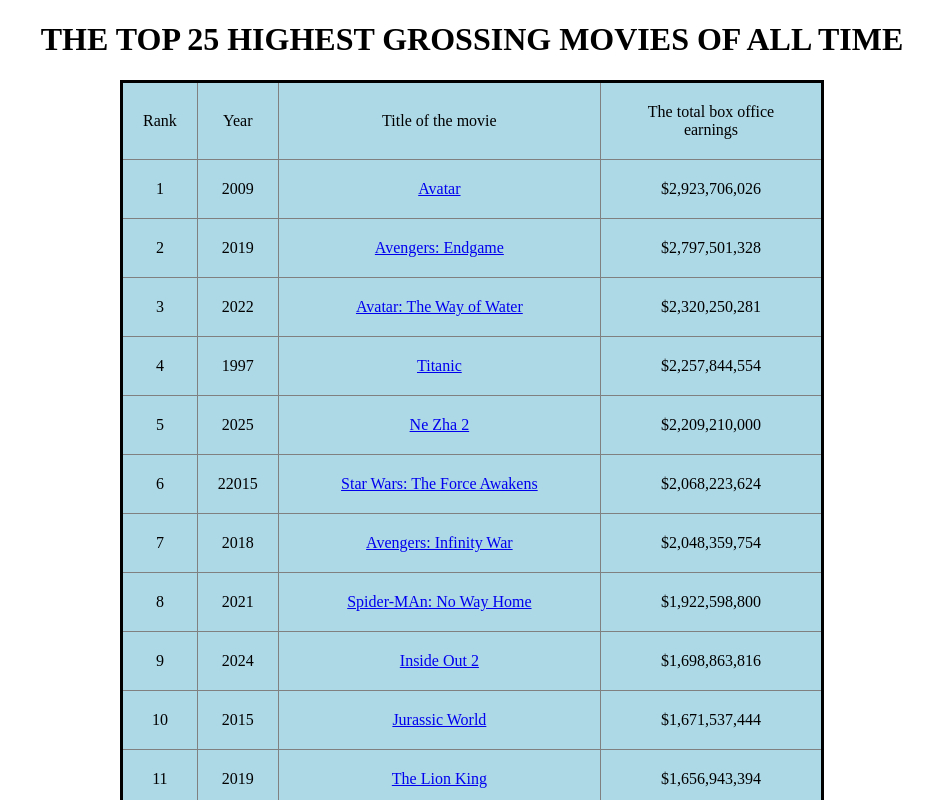
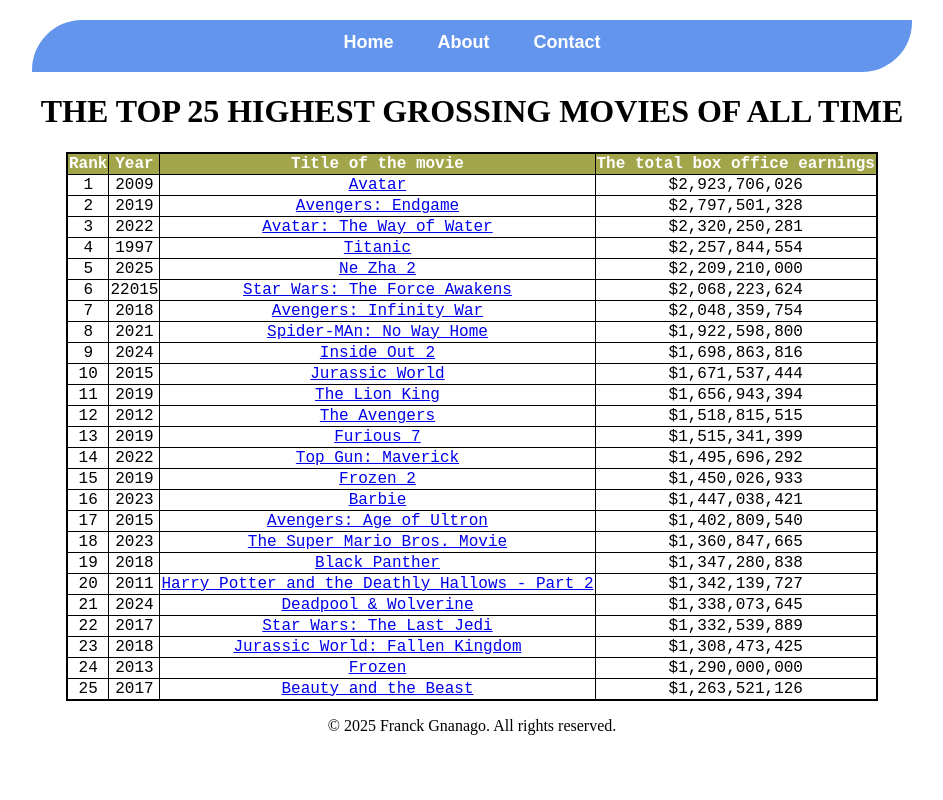
Before and after one commit to gnanagofranck/Module-1-Assessment-4, a plain HTML site: page index.html in a window 1280 px wide. Shown: the top 800 px of the page, without its empty margins (168-1111 px from the left). Drawn offline with Linux system fonts and the light colour scheme.

Commit message:
Update Assessment 4
New files added ( about.html, contact.html )

```diff
--- a/index.html
+++ b/index.html
@@ -1,173 +1,176 @@
 <!DOCTYPE html>
 <html lang="en">
   <head>
-    <meta charset="UTF-8" />
-    <meta name="viewport" content="width=device-width, initial-scale=1.0" />
-    <title>Document</title>
+    <title>Top 25 highest grossing Movies</title>
     <link rel="stylesheet" href="style.css" />
   </head>
   <body>
+    <div id="menu">
+      <a href="index.html">Home</a>
+      <a href="about.html">About</a>
+      <a href="contact.html">Contact</a>
+    </div>
     <h1>THE TOP 25 HIGHEST GROSSING MOVIES OF ALL TIME</h1>
-    <table>
+    <table border="2">
       <tr>
-        <td>Rank</td>
-        <td>Year</td>
-        <td>Title of the movie</td>
-        <td>The total box office earnings</td>
+        <th>Rank</th>
+        <th>Year</th>
+        <th>Title of the movie</th>
+        <th>The total box office earnings</th>
       </tr>
       <tr>
         <td>1</td>
         <td>2009</td>
-          <td><a href="images/Avatar.jpg" target="_blank">Avatar</td>
+          <td><a href="about.html">Avatar</td>
         <td>$2,923,706,026</td>
       </tr>
       <tr>
         <td>2</td>
         <td>2019</td>
-        <td><a href="images/Avengers-Endgame.jpg" target="_blank">Avengers: Endgame</td>
+        <td><a href="about.html">Avengers: Endgame</td>
         <td>$2,797,501,328</td>
       </tr>
       <tr>
         <td>3</td>
         <td>2022</td>
-        <td><a href="images/Avatar-The-Way-of-Water.jpg" target="_blank">Avatar: The Way of Water</td>
+        <td><a href="about.html">Avatar: The Way of Water</td>
         <td>$2,320,250,281</td>
       </tr>
       <tr>
         <td>4</td>
         <td>1997</td>
-        <td><a href="images/titanic.jpeg" target="_blank">Titanic</td>
+        <td><a href="about.html">Titanic</td>
         <td>$2,257,844,554</td>
       </tr>
       <tr>
         <td>5</td>
         <td>2025</td>
-        <td><a href="images/Ne-Zha-2.jpg" target="_blank">Ne Zha 2</td>
+        <td><a href="about.html">Ne Zha 2</td>
         <td>$2,209,210,000</td>
       </tr>
       <tr>
         <td>6</td>
         <td>22015</td>
-        <td><a href="images/Star-Wars-The-Force-Awakens.jpg" target="_blank">Star Wars: The Force Awakens</td>
+        <td><a href="about.html">Star Wars: The Force Awakens</td>
         <td>$2,068,223,624</td>
       </tr>
       <tr>
         <td>7</td>
         <td>2018</td>
-        <td><a href="images/Avengers-Infinity-War.jpg" target="_blank">Avengers: Infinity War</td>
+        <td><a href="about.html">Avengers: Infinity War</td>
         <td>$2,048,359,754</td>
       </tr>
       <tr>
         <td>8</td>
         <td>2021</td>
-        <td><a href="images/Spider-Man-No-Way-Home.jpg" target="_blank">Spider-MAn: No Way Home</td>
+        <td><a href="about.html">Spider-MAn: No Way Home</td>
         <td>$1,922,598,800</td>
       </tr>
       <tr>
         <td>9</td>
         <td>2024</td>
-        <td><a href="images/Inside-Out-2.jpg" target="_blank">Inside Out 2</td>
+        <td><a href="about.html">Inside Out 2</td>
         <td>$1,698,863,816</td>
       </tr>
       <tr>
         <td>10</td>
         <td>2015</td>
-        <td><a href="images/Jurassic-World.jpg" target="_blank">Jurassic World</td>
+        <td><a href="about.html">Jurassic World</td>
         <td>$1,671,537,444</td>
       </tr>
       <tr>
         <td>11</td>
         <td>2019</td>
-        <td><a href="images/Disney-The-Lion-King.jpg" target="_blank">The Lion King</td>
+        <td><a href="about.html">The Lion King</td>
         <td>$1,656,943,394</td>
       </tr>
       <tr>
         <td>12</td>
         <td>2012</td>
-        <td><a href="images/The-Avengers.jpg" target="_blank">The Avengers</td>
+        <td><a href="about.html">The Avengers</td>
         <td>$1,518,815,515</td>
       </tr>
       <tr>
         <td>13</td>
         <td>2019</td>
-        <td><a href="images/Furious-7.jpg" target="_blank">Furious 7</td>
+        <td><a href="about.html">Furious 7</td>
         <td>$1,515,341,399</td>
       </tr>
       <tr>
         <td>14</td>
         <td>2022</td>
-        <td><a href="images/Top-Gun-Maverick.jpg" target="_blank">Top Gun: Maverick</td>
+        <td><a href="about.html">Top Gun: Maverick</td>
         <td>$1,495,696,292</td>
       </tr>
       <tr>
         <td>15</td>
         <td>2019</td>
-        <td><a href="images/Frozen-II.jpg" target="_blank">Frozen 2</td>
+        <td><a href="about.html">Frozen 2</td>
         <td>$1,450,026,933</td>
       </tr>
       <tr>
         <td>16</td>
         <td>2023</td>
-        <td><a href="images/Barbie.jpg" target="_blank">Barbie</td>
+        <td><a href="about.html">Barbie</td>
         <td>$1,447,038,421</td>
       </tr>
       <tr>
         <td>17</td>
         <td>2015</td>
-        <td><a href="images/Avengers-Age-of-Ultron.jpg" target="_blank">Avengers: Age of Ultron</td>
+        <td><a href="about.html">Avengers: Age of Ultron</td>
         <td>$1,402,809,540</td>
       </tr>
       <tr>
         <td>18</td>
         <td>2023</td>
-        <td><a href="images/The-Super-Mario-Bros.-Movie.jpg" target="_blank">The Super Mario Bros. Movie</td>
+        <td><a href="about.html">The Super Mario Bros. Movie</td>
         <td>$1,360,847,665</td>
       </tr>
       <tr>
         <td>19</td>
         <td>2018</td>
-        <td><a href="images/Black-Panther.jpg" target="_blank">Black Panther</td>
+        <td><a href="about.html">Black Panther</td>
         <td>$1,347,280,838</td>
       </tr>
       <tr>
         <td>20</td>
         <td>2011</td>
-        <td><a href="images/Harry-Potter-and-the-Deathly-Hallows.jpg" target="_blank">Harry Potter and the Deathly Hallows - Part 2</td>
+        <td><a href="about.html">Harry Potter and the Deathly Hallows - Part 2</td>
         <td>$1,342,139,727</td>
       </tr>
       <tr>
         <td>21</td>
         <td>2024</td>
-        <td><a href="images/Deadpool-&-Wolverine.jpg" target="_blank">Deadpool & Wolverine</td>
+        <td><a href="about.html">Deadpool & Wolverine</td>
         <td>$1,338,073,645</td>
       </tr>
       <tr>
         <td>22</td>
         <td>2017</td>
-        <td><a href="images/Star-Wars-The-Last.jpg" target="_blank">Star Wars: The Last Jedi</td>
+        <td><a href="about.html">Star Wars: The Last Jedi</td>
         <td>$1,332,539,889</td>
       </tr>
       <tr>
         <td>23</td>
         <td>2018</td>
-        <td><a href="images/Jurassic-World-Fallen-Kingdom.png" target="_blank">Jurassic World: Fallen Kingdom</td>
+        <td><a href="about.html">Jurassic World: Fallen Kingdom</td>
         <td>$1,308,473,425</td>
       </tr>
       <tr>
         <td>24</td>
         <td>2013</td>
-        <td><a href="images/Frozen.jpg" target="_blank">Frozen</td>
+        <td><a href="about.html">Frozen</td>
         <td>$1,290,000,000</td>
       </tr>
       <tr>
         <td>25</td>
         <td>2017</td>
-        <td><a href="images/Beauty-and-the-Beast.jpg" target="_blank">Beauty and the Beast</td>
+        <td><a href="about.html">Beauty and the Beast</td>
         <td>$1,263,521,126</td>
       </tr>
     </table>
     <footer>
-    <p>&copy; 2025 Franck Gnanago. All rights reserved.</p>
-</footer>
+      <p>&copy; 2025 Franck Gnanago. All rights reserved.</p>
+    </footer>
   </body>
 </html>
--- a/style.css
+++ b/style.css
@@ -1,24 +1,53 @@
+body{
+   margin-top: 20px;
+   margin-left: 200px;
+   margin-right: 200px;
+}
 
-body {
-    margin-left: 200px;
-    margin-right: 200px;
-}
-h1 {
+h1, h4, p{
     text-align: center;
 }
-table {
-    border: 3px solid black;
-    border-collapse: collapse;
-    width: 80%;
-    margin: 20px auto;
-    background: lightblue;
+
+th{
+    font-weight: 800;
+    background-color: #a3a54a;
+    color: #ffffff;
 }
-tr, td {
-    border: 1px solid gray;
-    padding: 20px;
+
+td{
     text-align: center;
 }
-footer {
+
+table{
+    font-family:'Courier New', monospace;
+    border-collapse: collapse;
+    border-width: 2px;
+    border-style: solid;
+    border-color: black;
+    margin: auto;
+}
+
+.link{
+    font-family: 'Courier New', monospace;
+    font-size: 20px;
+}
+
+#menu{
+    width: 100%;
+    height: 40px;
+    background-color: cornflowerblue;
+    padding-top: 12px;
+    border-top-left-radius:50px;
+    border-bottom-right-radius: 50px;
     text-align: center;
-    color: black;
 }
+
+#menu a{
+    color: #ffffff;
+    font-family: Arial, Helvetica, sans-serif;
+    font-size: 18px;
+    text-decoration: none;
+    font-weight: 800;
+    padding-left: 20px;
+    padding-right: 20px;
+}
```
Also changed, not shown: about.html (added, +186 -0 lines), contact.html (added, +30 -0 lines).
